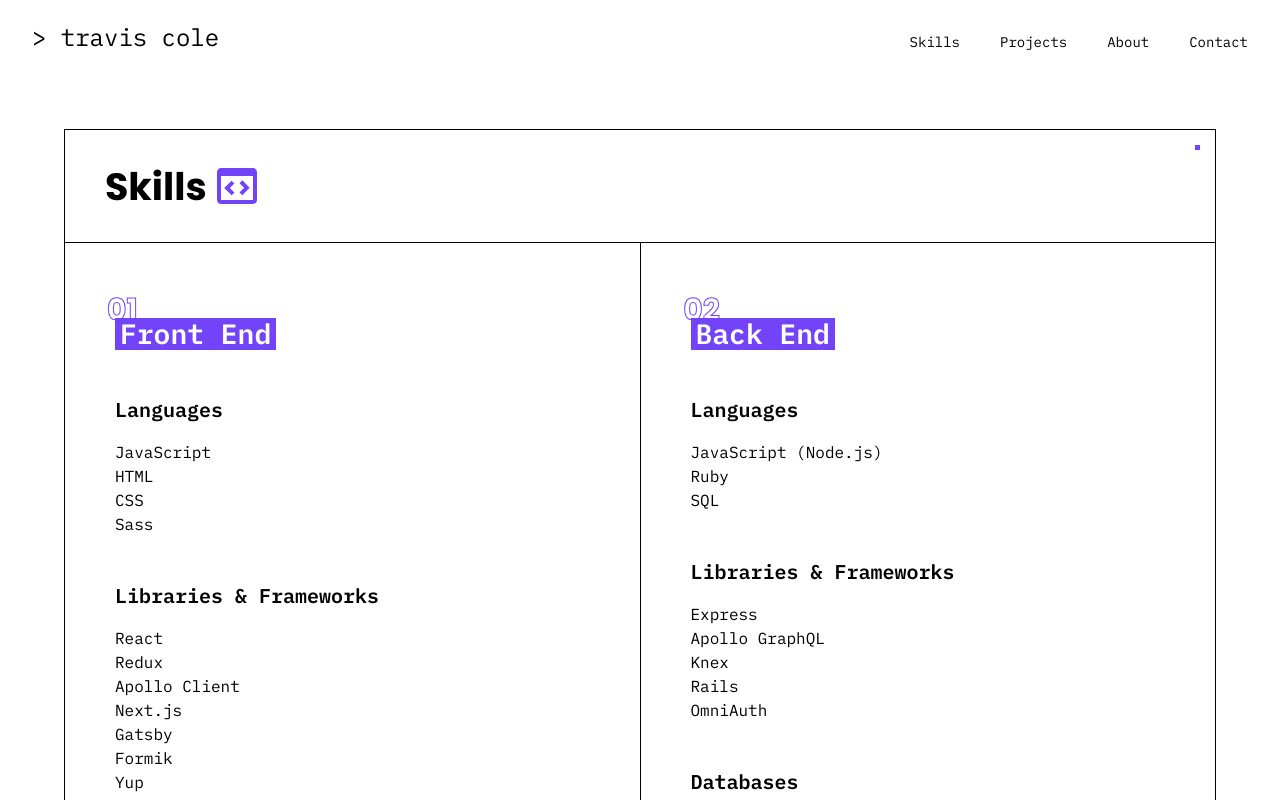
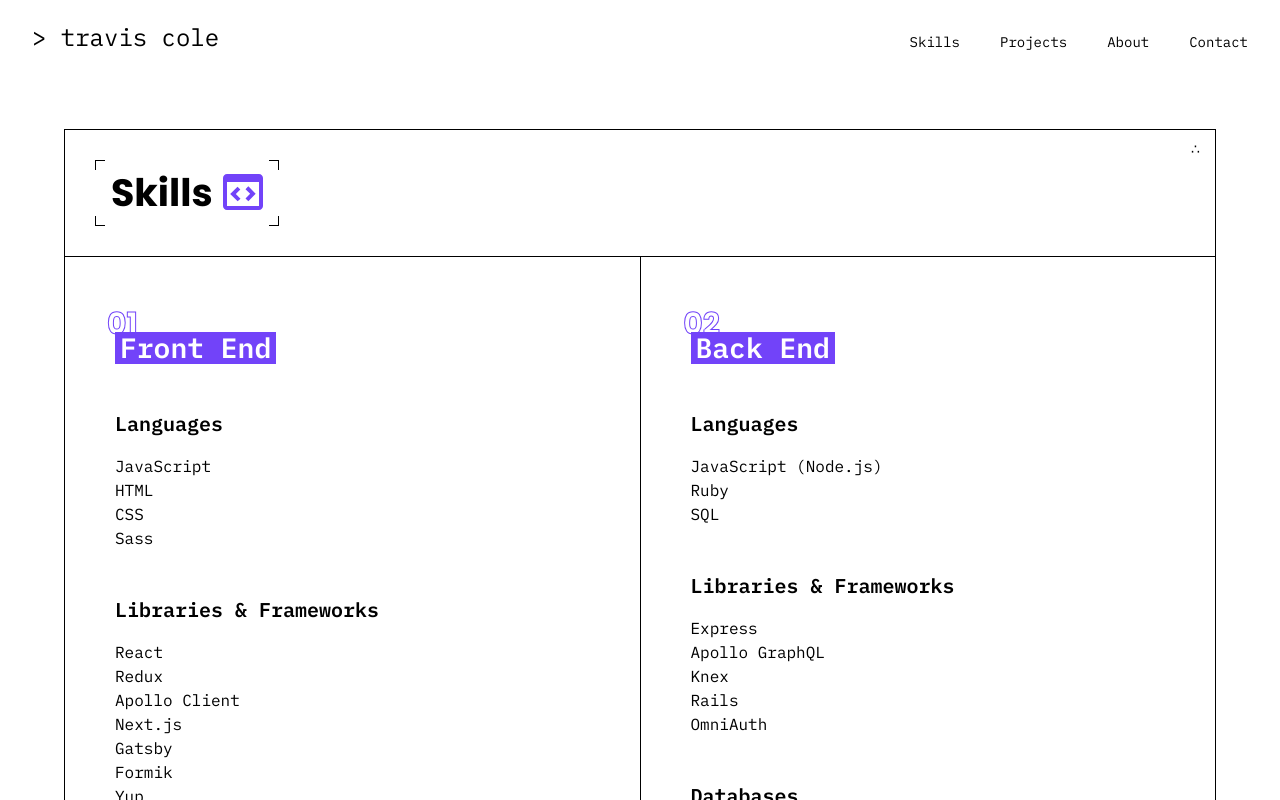
Before and after one commit to iamtraviscole/dev-portfolio, a Next.js app: page /skills in a window 1280 px wide. Shown: the top 800 px of the page. Built offline with nearby package versions, Linux system fonts and the light colour scheme; a web font is replaced by a local one.

Commit message:
change particle and add corners

```diff
--- a/components/PageHeader.js
+++ b/components/PageHeader.js
@@ -4,10 +4,16 @@
   return (
     <div className='PageHeader'>
       <div className='PageHeader__header'>
-        <span className='PageHeader__header-particle'></span>
+        <div className='PageHeader__header-particle'>&there4;</div>
         <div className='PageHeader__header-heading'>
+          <div className='PageHeader__header-heading-corners'>
+            <div></div>
+            <div></div>
+            <div></div>
+            <div></div>
+          </div>
           <h1>{props.heading}</h1>
-          {props.icon ? <span>{<props.icon />}</span> : ''}
+          {props.icon && <span>{<props.icon />}</span>}
         </div>
       </div>
     </div>
--- a/styles/components/PageHeader.scss
+++ b/styles/components/PageHeader.scss
@@ -7,18 +7,54 @@
 
     &-particle {
       position: absolute;
-      top: 15px;
+      top: 12px;
       right: 15px;
-      width: 5px;
-      height: 5px;
-      background-color: var(--color-a);
+      font-size: 14px;
     }
 
     &-heading {
+      position: relative;
       display: inline-flex;
       align-items: center;
-      background-color: var(--color-bg-a);
-      padding: 8px 10px 6px 10px;
+      padding: 14px 16px;
+
+      &-corners {
+
+        > div {
+          position: absolute;
+          width: 10px;
+          height: 10px;
+          border: 1px solid var(--color-border-a);
+
+          &:nth-child(1) {
+            top: 0;
+            left: 0;
+            border-right: none;
+            border-bottom: none;
+          }
+
+          &:nth-child(2) {
+            top: 0;
+            right: 0;
+            border-left: none;
+            border-bottom: none;
+          }
+
+          &:nth-child(3) {
+            bottom: 0;
+            right: 0;
+            border-left: none;
+            border-top: none;
+          }
+
+          &:nth-child(4) {
+            bottom: 0;
+            left: 0;
+            border-right: none;
+            border-top: none;
+          }
+        }
+      }
 
       > span {
 
```
